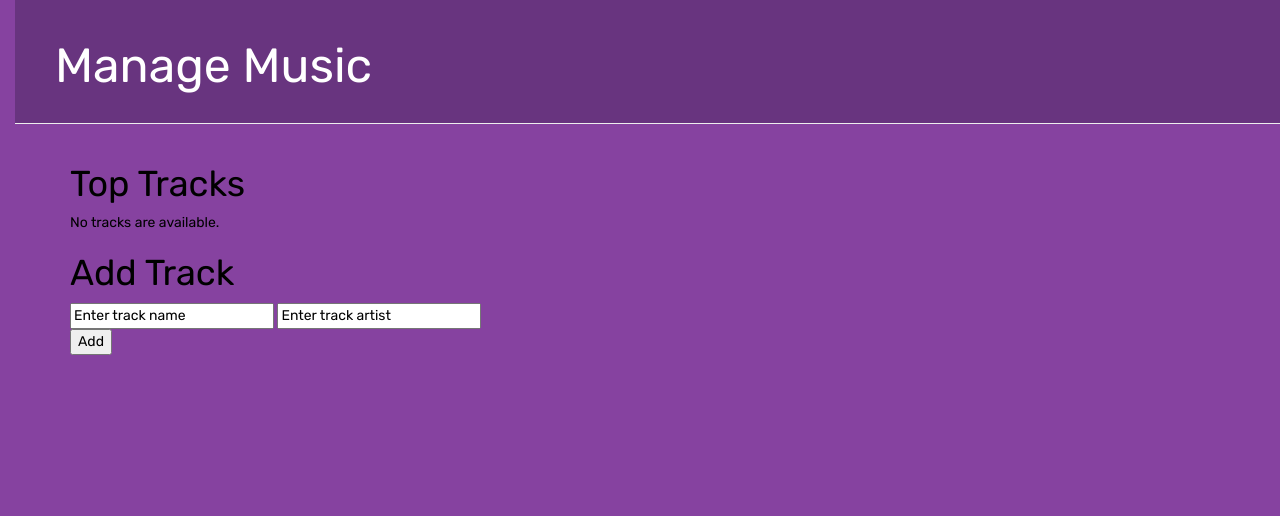
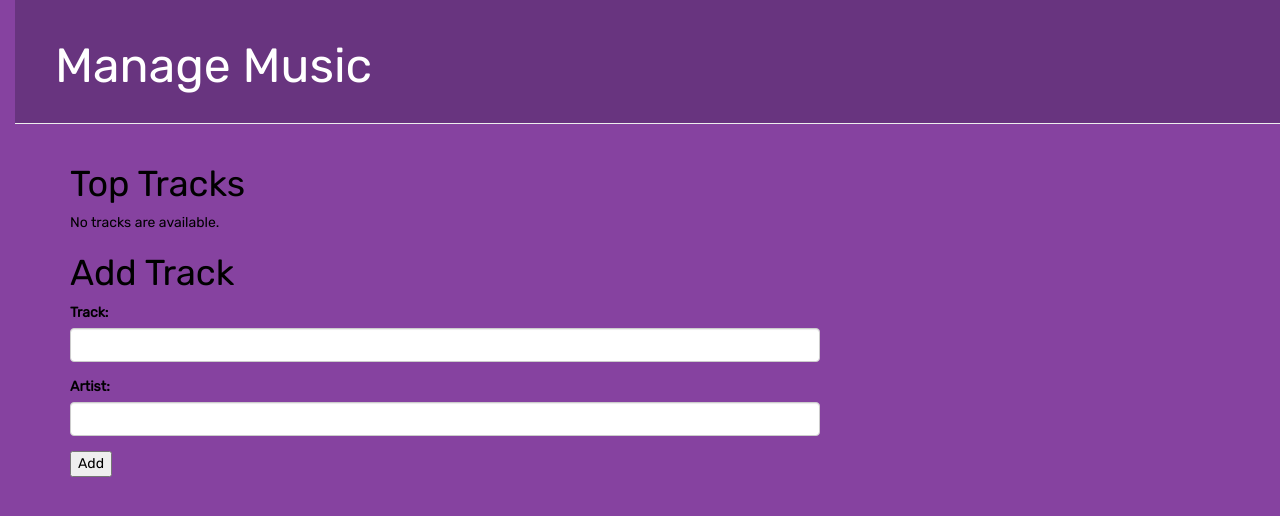
Before and after one commit to lzbrooks/track-scraper, a Django app: template manage_music/templates/manage_music/index.html in a window 1280 px wide. Shown: the top 516 px of the page. Run offline with Django 3.2, Linux system fonts and the light colour scheme; the template is opened without the code that fills it, so the values that code supplies are empty; some libraries are stand-ins or nearby versions.

Commit message:
prettying form

```diff
--- a/manage_music/templates/manage_music/index.html
+++ b/manage_music/templates/manage_music/index.html
@@ -24,8 +24,14 @@
 
     <form action="{% url 'manage_music:add_track' %}" method="post">
         {% csrf_token %}
-        <input type="text" name="track_name" id="track_name" value="Enter track name" />
-        <input type="text" name="track_artist" id="track_artist" value="Enter track artist" /><br />
+        <div class="form-group">
+        <label for="track_name">Track: </label>
+        <input type="text" name="track_name" id="track_name" class="form-control" />
+        </div>
+        <div class="form-group">
+        <label for="track_artist">Artist: </label>
+        <input type="text" name="track_artist" id="track_artist" class="form-control" />
+        </div>
         <input type="submit" value="Add" />
     </form>
 {% endblock %}
```
